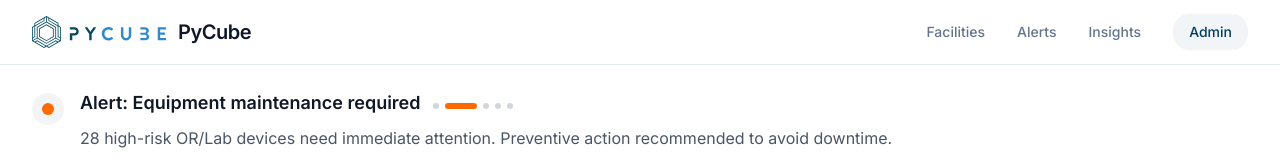
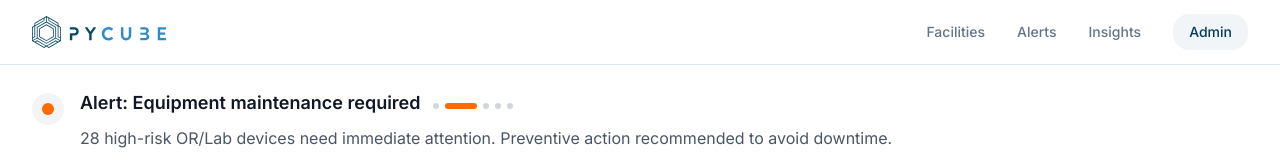
Before and after one commit to comethrusws/pycube-platfirm-v1, a Next.js app: page / in a window 1280 px wide. Shown: the top 160 px of the page. Built offline with nearby package versions, Linux system fonts and the light colour scheme.

Commit message:
updated: header

```diff
--- a/components/top-bar.tsx
+++ b/components/top-bar.tsx
@@ -13,7 +13,6 @@ export function TopBar() {
             height={32}
             className="h-8 w-auto"
           />
-          <span className="text-xl font-semibold text-foreground tracking-tight">PyCube</span>
         </div>
 
         {/* Navigation */}
```
